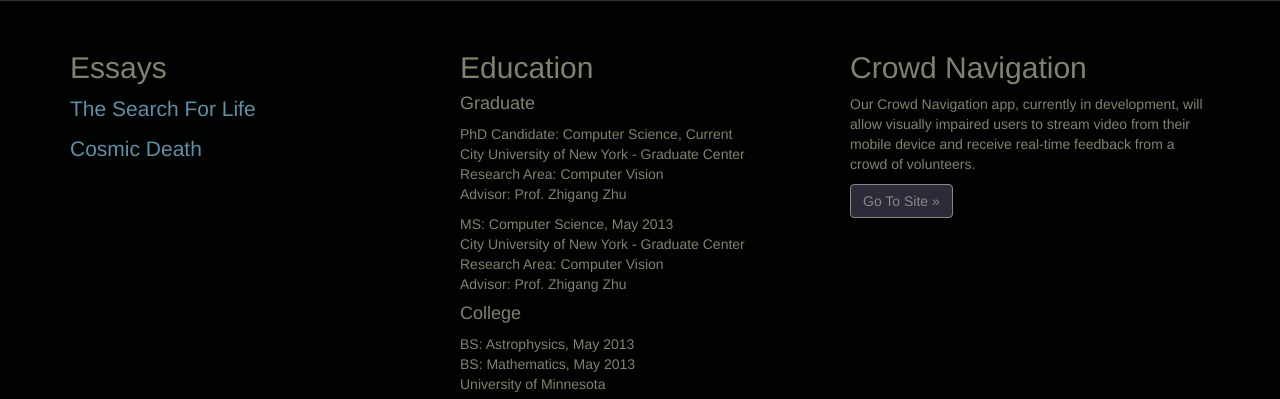
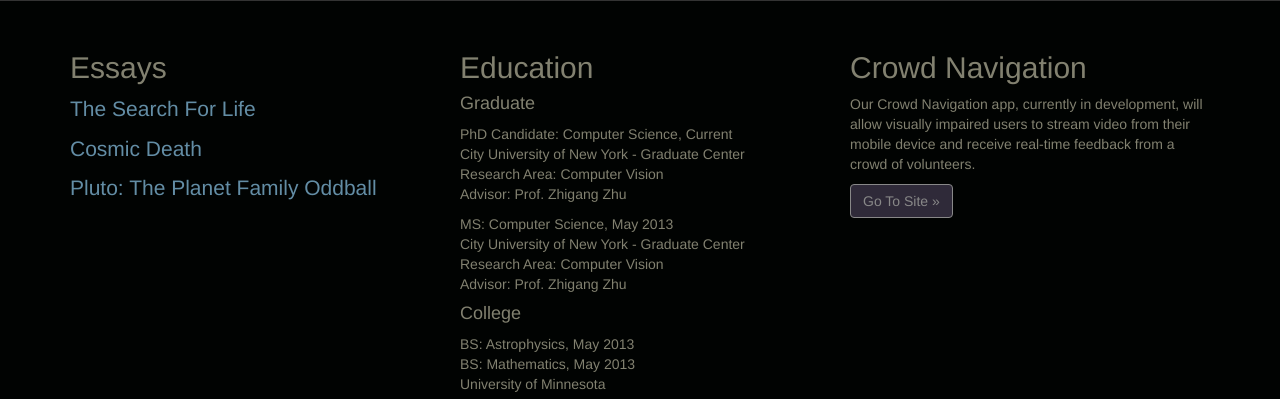
Before and after one commit to golmschenk/homepage_OLD, a Python web app: template templates/landing.html in a window 1280 px wide. Shown: the part 348-747 px from the top of the page. Run offline with Jinja, Linux system fonts and the light colour scheme; the template is opened without the code that fills it, so the values that code supplies are empty; some libraries are stand-ins or nearby versions.

Commit message:
Add back in essays including the new ones

```diff
--- a/templates/base.html
+++ b/templates/base.html
@@ -32,6 +32,7 @@
     <![endif]-->
 {% include "navbar.html" %}
 {% block content %}{% endblock content %}
+<a class="hidden" href="http://olmschenk.com">Olmschenk.com</a>
 <!-- /container -->
 <script src="//ajax.googleapis.com/ajax/libs/jquery/1.11.0/jquery.min.js"></script>
 <script>window.jQuery || document.write('<script src="../js/vendor/jquery-1.11.0.min.js"><\/script>')</script>
--- a/templates/landing.html
+++ b/templates/landing.html
@@ -23,8 +23,9 @@
             <div class="col-md-4">
                 <h2>Essays</h2>
                 <span class="lead">
-                <p><a href="essay/the-search-for-life">The Search For Life</a></p>
-                <p><a href="essay/cosmic-death">Cosmic Death</a></p>
+                    <p><a href="essay/the-search-for-life">The Search For Life</a></p>
+                    <p><a href="essay/cosmic-death">Cosmic Death</a></p>
+                    <p><a href="essay/pluto-the-planet-family-oddball">Pluto: The Planet Family Oddball</a></p>
                 </span>
             </div>
 
```
Also changed, not shown: 3 other files.
